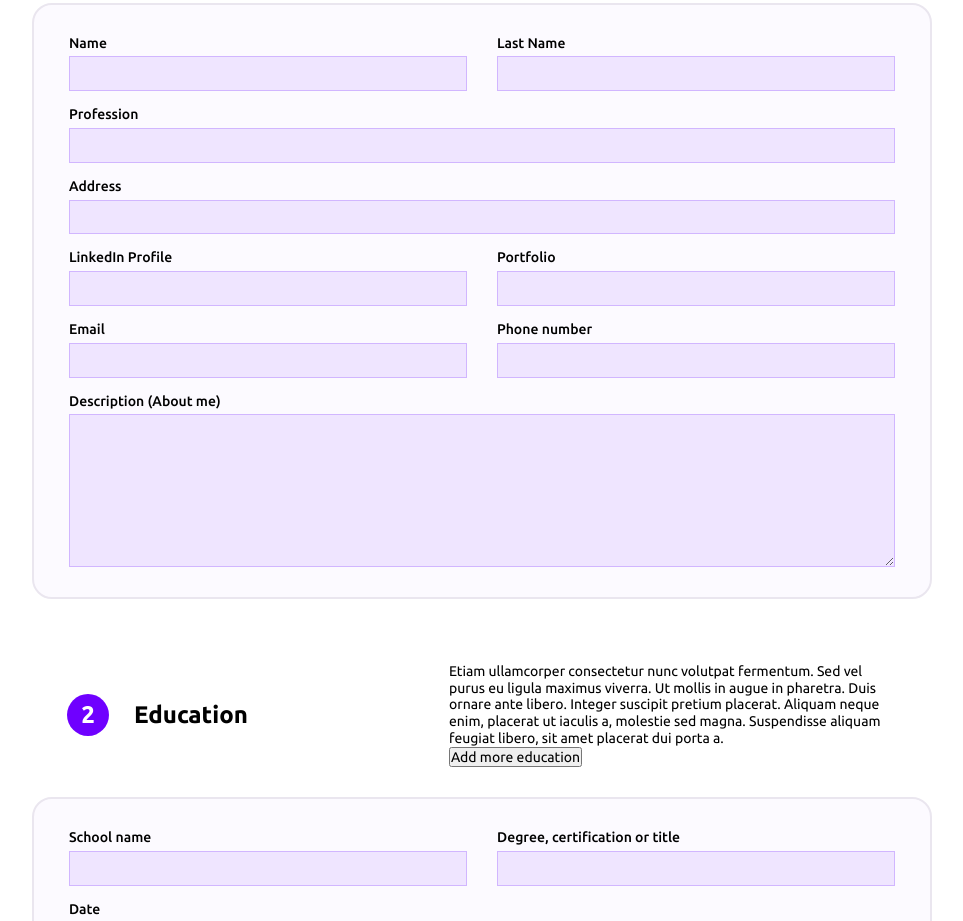
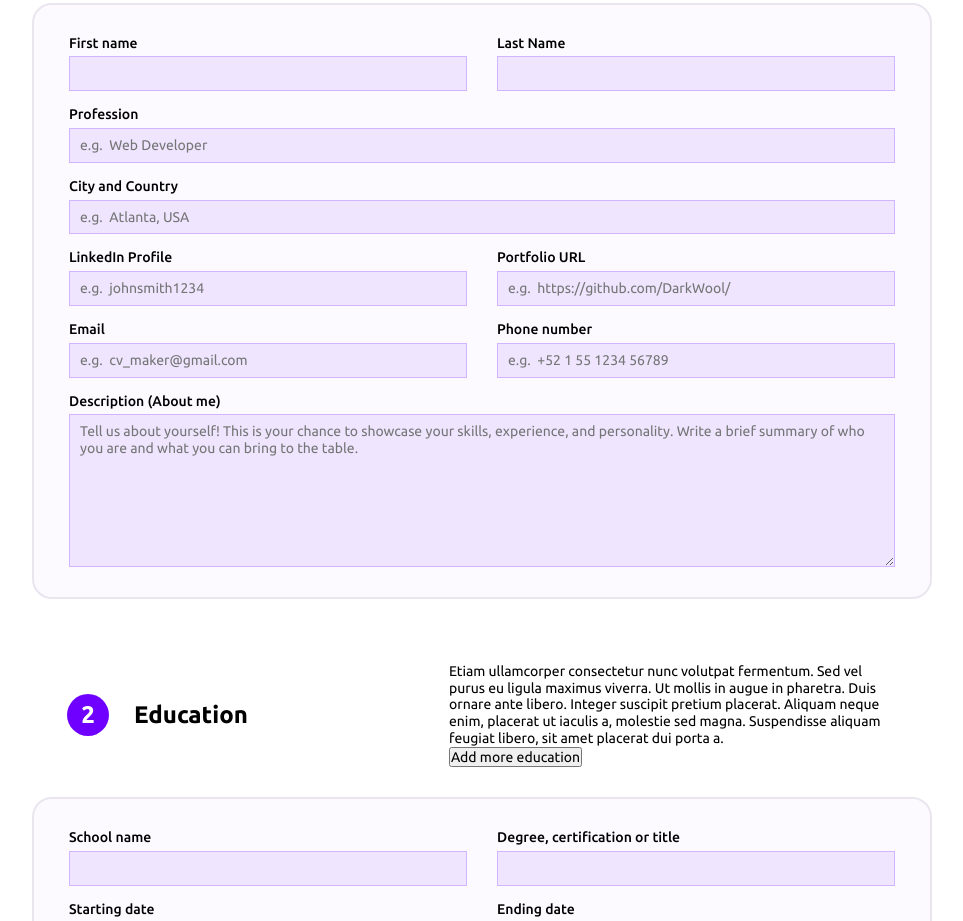
Before and after one commit to DarkWool/cv-creator-app, a React (Create React App) app: page / in a window 1280 px wide. Shown: the part 220-1141 px from the top of the page, without its empty margins (158-1121 px from the left). Built offline with nearby package versions, Linux system fonts and the light colour scheme; what emoji-mart would draw is missing.

Commit message:
Update form inputs and modify models.js
Labels, Input types and placeholders were updated to ensure that each
one of them is more descriptive with the data or the format that the
user has to provide.
Models.js and CVPreview.js were also updated to sync them with the new
data.

```diff
--- a/src/components/CVPreview.js
+++ b/src/components/CVPreview.js
@@ -4,7 +4,7 @@ export function CVPreview({ personalInfo }) {
       <p>
         <strong>Name:</strong>
       </p>
-      <p>{personalInfo.name.trim()}</p>
+      <p>{personalInfo.firstName.trim()}</p>
       <p>
         <strong>Last Name:</strong>
       </p>
--- a/src/components/cv-edit-form/Education.js
+++ b/src/components/cv-edit-form/Education.js
@@ -33,15 +33,28 @@ export function Education({ step, data, onAddEducation, onChange, onDeleteEntry
             </InputWrapper>
           </div>
 
-          <InputWrapper>
-            <Input
-              label="Date"
-              id={`cvDate${index}`}
-              type="date"
-              value={education.date}
-              onChange={(e) => onChange(education.id, "date", e.target.value)}
-            />
-          </InputWrapper>
+          <div className="flex-2-rows">
+            <InputWrapper>
+              <Input
+                label="Starting date"
+                id={`cvEducationFrom${index}`}
+                type="text"
+                value={education.from}
+                onChange={(e) => onChange(education.id, "from", e.target.value)}
+                placeholder="MM/YYYY"
+              />
+            </InputWrapper>
+            <InputWrapper>
+              <Input
+                label="Ending date"
+                id={`cvEducationTo${index}`}
+                type="text"
+                value={education.to}
+                onChange={(e) => onChange(education.id, "to", e.target.value)}
+                placeholder="MM/YYYY"
+              />
+            </InputWrapper>
+          </div>
 
           {entries > 1 && (
             <button
--- a/src/components/cv-edit-form/GeneralInfo.js
+++ b/src/components/cv-edit-form/GeneralInfo.js
@@ -12,11 +12,11 @@ export function GeneralInfo({ step, data, onChange }) {
         <div className="flex-2-rows">
           <InputWrapper>
             <Input
-              label="Name"
-              id="cvName"
+              label="First name"
+              id="cvFirstName"
               type="text"
-              value={data.name}
-              onChange={(e) => onChange("name", e.target.value)}
+              value={data.firstName}
+              onChange={(e) => onChange("firstName", e.target.value)}
             />
           </InputWrapper>
           <InputWrapper>
@@ -37,15 +37,17 @@ export function GeneralInfo({ step, data, onChange }) {
             type="text"
             value={data.profession}
             onChange={(e) => onChange("profession", e.target.value)}
+            placeholder="e.g.  Web Developer"
           />
         </InputWrapper>
         <InputWrapper>
           <Input
-            label="Address"
+            label="City and Country"
             id="cvAddress"
             type="text"
             value={data.address}
             onChange={(e) => onChange("address", e.target.value)}
+            placeholder="e.g.  Atlanta, USA"
           />
         </InputWrapper>
 
@@ -57,15 +59,17 @@ export function GeneralInfo({ step, data, onChange }) {
               type="text"
               value={data.linkedIn}
               onChange={(e) => onChange("linkedIn", e.target.value)}
+              placeholder="e.g.  johnsmith1234"
             />
           </InputWrapper>
           <InputWrapper>
             <Input
-              label="Portfolio"
+              label="Portfolio URL"
               id="cvPortfolio"
-              type="text"
+              type="url"
               value={data.portfolio}
               onChange={(e) => onChange("portfolio", e.target.value)}
+              placeholder="e.g.  https://github.com/DarkWool/"
             />
           </InputWrapper>
         </div>
@@ -78,6 +82,7 @@ export function GeneralInfo({ step, data, onChange }) {
               type="email"
               value={data.email}
               onChange={(e) => onChange("email", e.target.value)}
+              placeholder="e.g.  cv_maker@gmail.com"
             />
           </InputWrapper>
           <InputWrapper>
@@ -87,6 +92,7 @@ export function GeneralInfo({ step, data, onChange }) {
               type="tel"
               value={data.phoneNumber}
               onChange={(e) => onChange("phoneNumber", e.target.value)}
+              placeholder="e.g.  +52 1 55 1234 56789"
             />
           </InputWrapper>
         </div>
@@ -99,6 +105,7 @@ export function GeneralInfo({ step, data, onChange }) {
             onInputChange={(e) => onChange("aboutMe", e.target.value)}
             rows={8}
             resize="y"
+            placeholder="Tell us about yourself! This is your chance to showcase your skills, experience, and personality. Write a brief summary of who you are and what you can bring to the table."
           />
         </InputWrapper>
       </FormContainer>
--- a/src/components/cv-edit-form/WorkExperience.js
+++ b/src/components/cv-edit-form/WorkExperience.js
@@ -51,6 +51,7 @@ export function WorkExperience({ step, data, onAddExperience, onChange, onDelete
                   type="text"
                   value={exp.from}
                   onChange={(e) => onChange(exp.id, "from", e.target.value)}
+                  placeholder="MM/YYYY"
                 />
               </InputWrapper>
               <InputWrapper>
@@ -60,6 +61,7 @@ export function WorkExperience({ step, data, onAddExperience, onChange, onDelete
                   type="text"
                   value={exp.to}
                   onChange={(e) => onChange(exp.id, "to", e.target.value)}
+                  placeholder="MM/YYYY"
                 />
               </InputWrapper>
             </div>
@@ -73,6 +75,7 @@ export function WorkExperience({ step, data, onAddExperience, onChange, onDelete
               onInputChange={(e) => onChange(exp.id, "details", e.target.value)}
               rows={5}
               resize="y"
+              placeholder="Describe your main tasks and responsibilities in this role, as well as any achievements or accomplishments you are particularly proud of. Be specific and use metrics or numbers to quantify your impact whenever possible."
             />
           </InputWrapper>
 
--- a/src/models.js
+++ b/src/models.js
@@ -1,7 +1,7 @@
 import uniqid from "uniqid";
 
 const personalData = {
-  name: "",
+  firstName: "",
   lastName: "",
   profession: "",
   aboutMe: "",
@@ -32,7 +32,8 @@ function createEducationEntry() {
     id: uniqid(),
     school: "",
     degree: "",
-    date: "",
+    from: "",
+    to: "",
   };
 }
 
@@ -55,6 +56,7 @@ function createInterest() {
     name: "",
   };
 }
+
 export {
   personalData,
   createEducationEntry,
```
